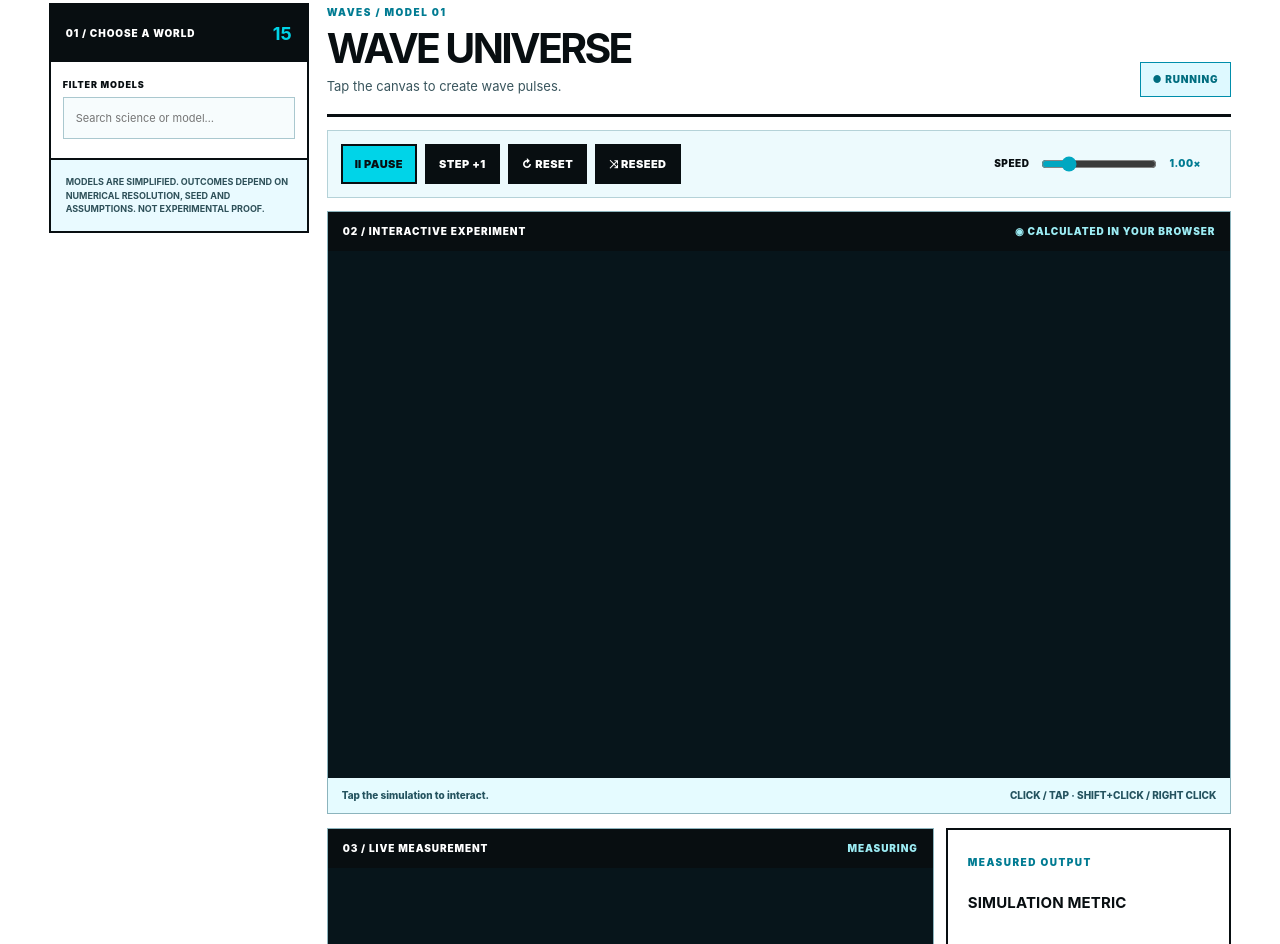
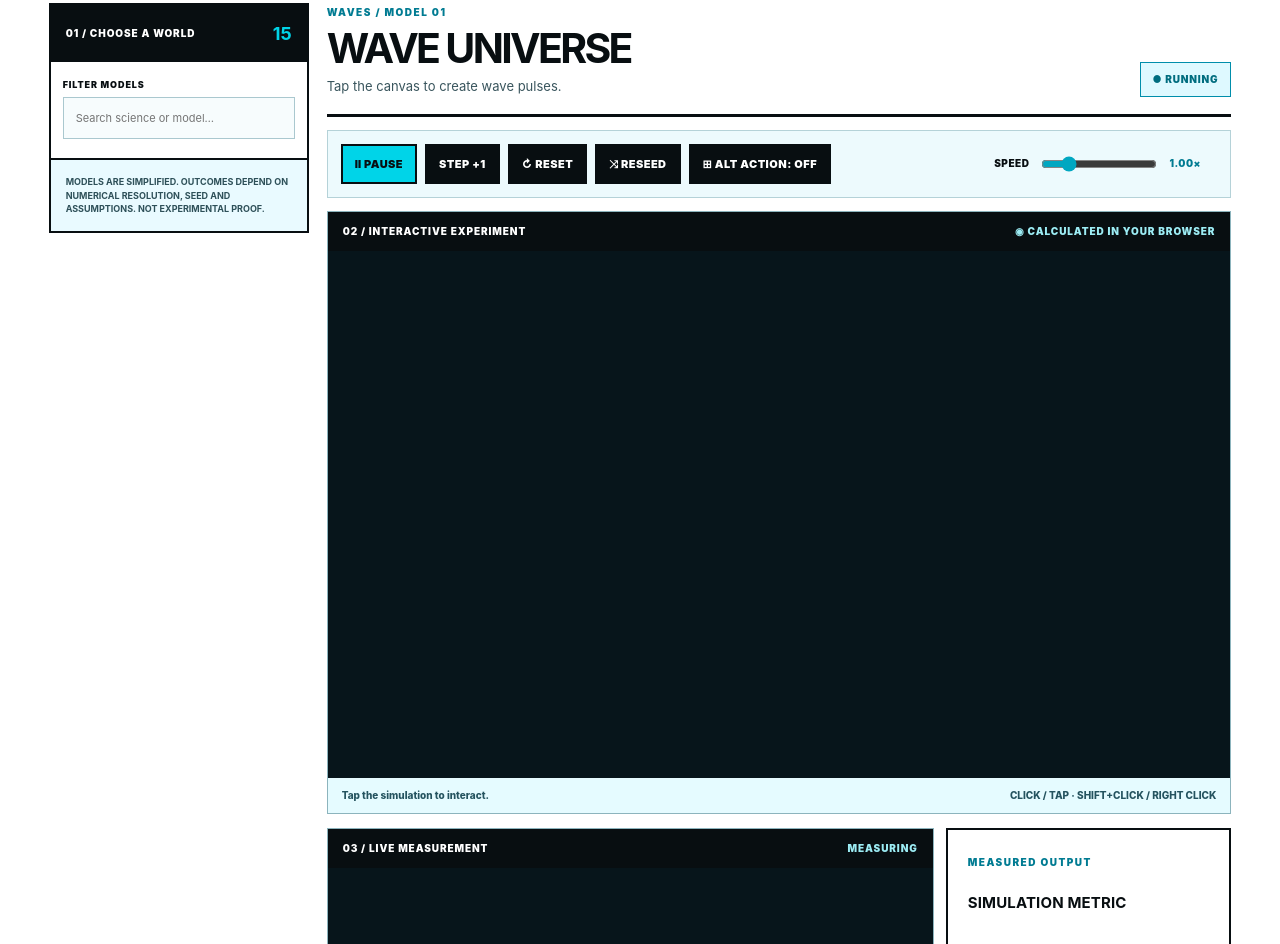
Before and after one commit to mariodinakus/cosmos-lab, a plain HTML site: page toybox.html in a window 1280 px wide. Shown: the part 945-1889 px from the top of the page. Drawn offline with Linux system fonts and the light colour scheme; a script that the page names is missing.

Commit message:
feat: provide accessible alternate interactions for touch devices

```diff
--- a/toybox.html
+++ b/toybox.html
@@ -39,7 +39,7 @@
 <button type="button" id="playButton" class="primary">Ⅱ PAUSE</button>
 <button type="button" id="stepButton">STEP +1</button>
 <button type="button" id="resetButton">↻ RESET</button>
-<button type="button" id="reseedButton">⤨ RESEED</button>
+<button type="button" id="reseedButton">⤨ RESEED</button><button type="button" id="altButton" aria-pressed="false">⊞ ALT ACTION: OFF</button>
 <label class="speed-label" for="simSpeed">SPEED <input type="range" id="simSpeed" min=".25" max="4" step=".25" value="1"><output id="simSpeedOut">1.00×</output></label>
 </div>
 <div class="simulation">
```
